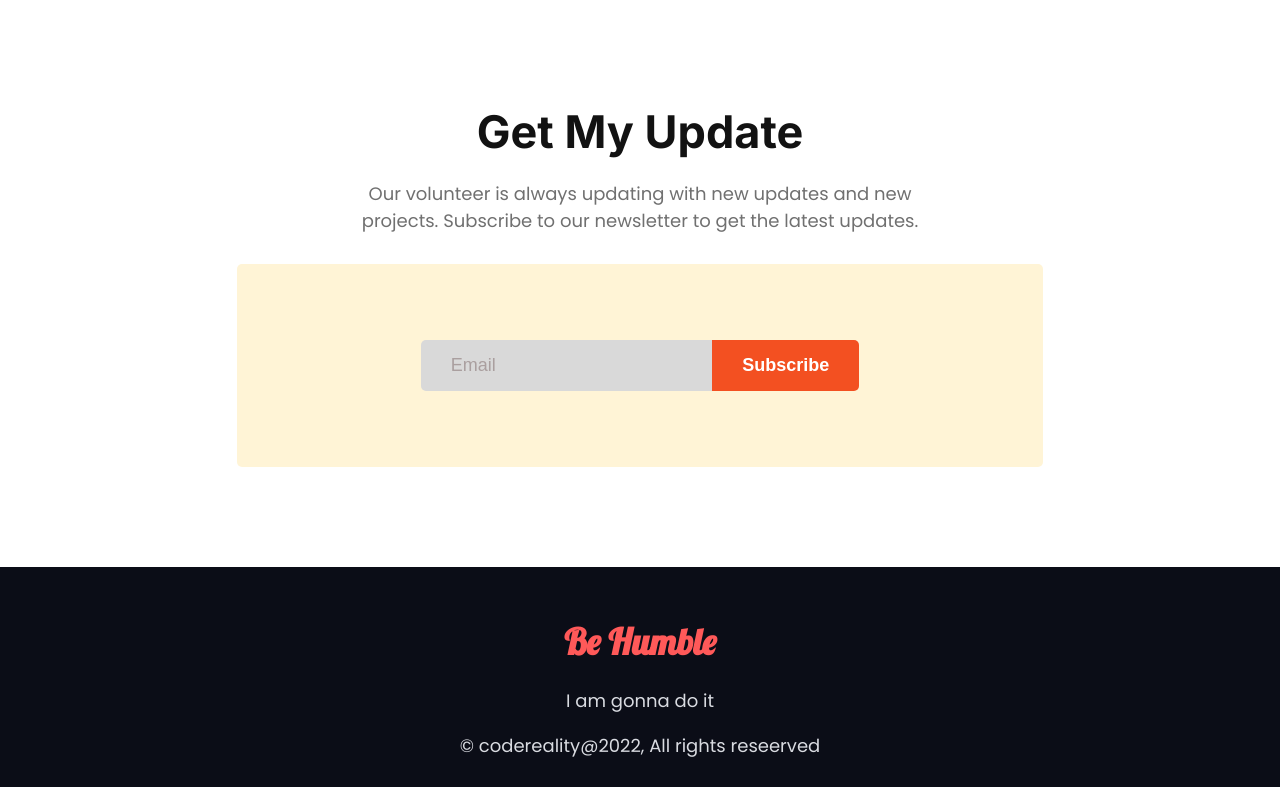
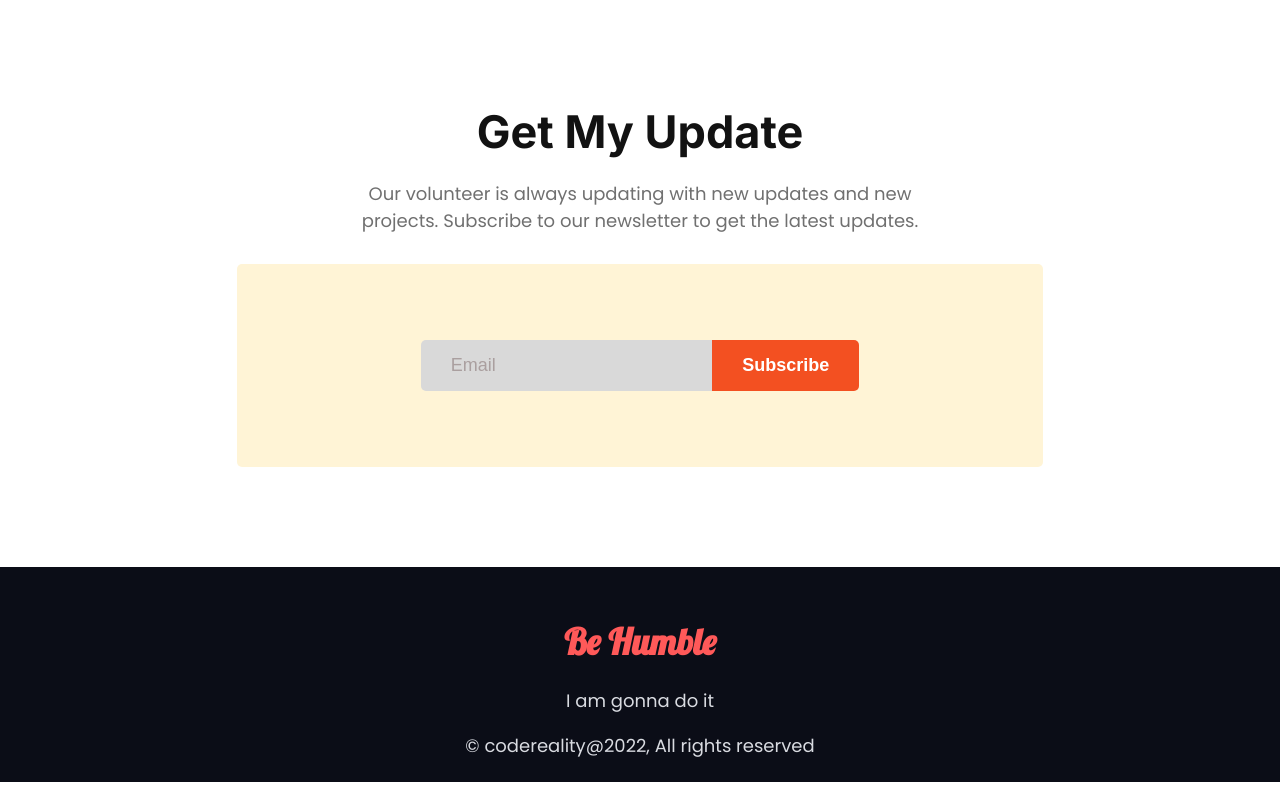
Before and after one commit to aminul-islam01101/donate-today, a plain HTML site: page index.html in a window 1280 px wide. Shown: the part 2692-3479 px from the top of the page. Drawn offline with Linux system fonts and the light colour scheme.

Commit message:
footer section spelling correction

```diff
--- a/index.html
+++ b/index.html
@@ -168,7 +168,7 @@
     <footer>
       <h3>Be Humble</h3>
       <p>I am gonna do it</p>
-      <p>	&copy; codereality@2022, All rights reseerved</p>
+      <p>	&copy; codereality@2022, All rights reserved</p>
     </footer>
   </body>
 </html>
--- a/style.css
+++ b/style.css
@@ -266,15 +266,14 @@ section {
 /*----------------- Footer section styles start------------*/
 
 footer {
-  padding: 3rem 0 1rem 0;
+  padding: 3rem 0 0.5rem 0;
   background-color: #0b0d17;
   color: #d9dbe1;
   font-size: 1.4rem;
 }
 footer h3 {
   color: #ff5959;
-  /* font-style: italic; */
   font-size: 3.6rem;
-  font-family: 'lobster';
+  font-family: "lobster";
 }
 /*============= Footer section styles end================*/
```
